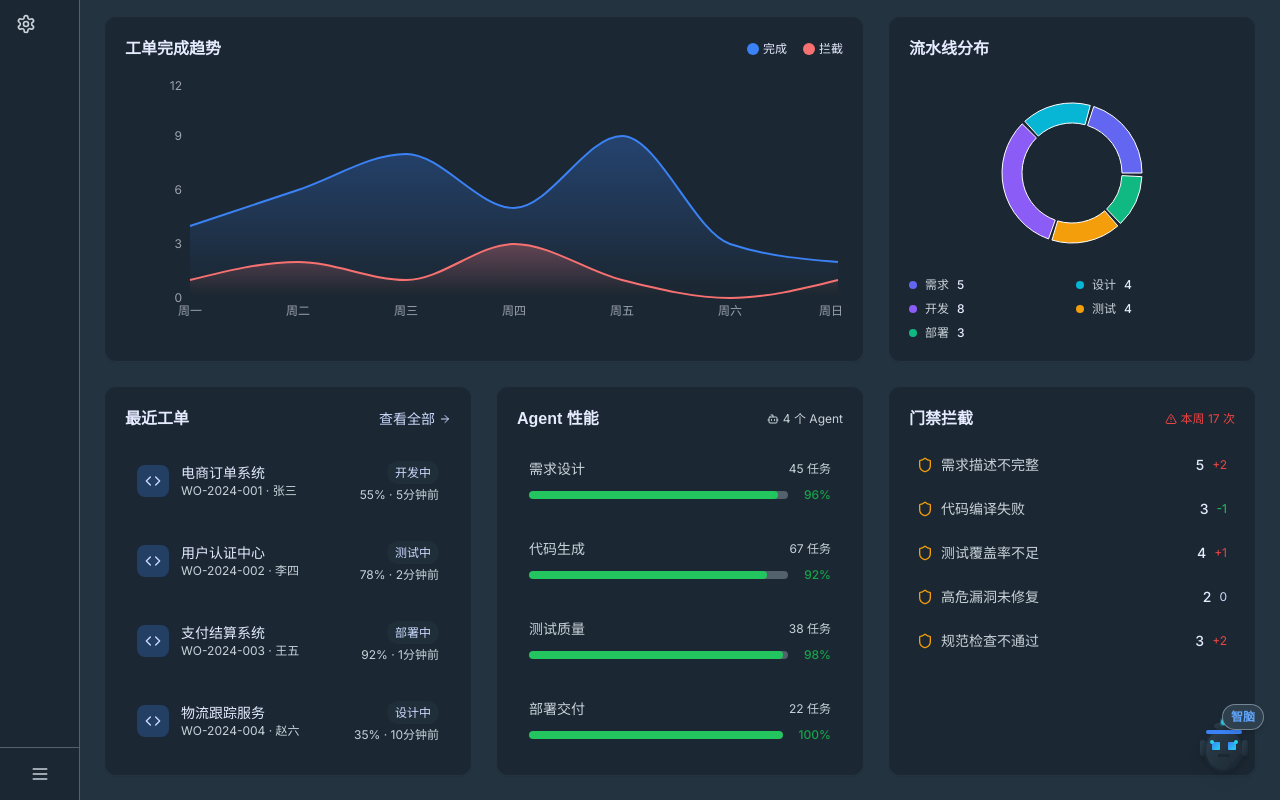
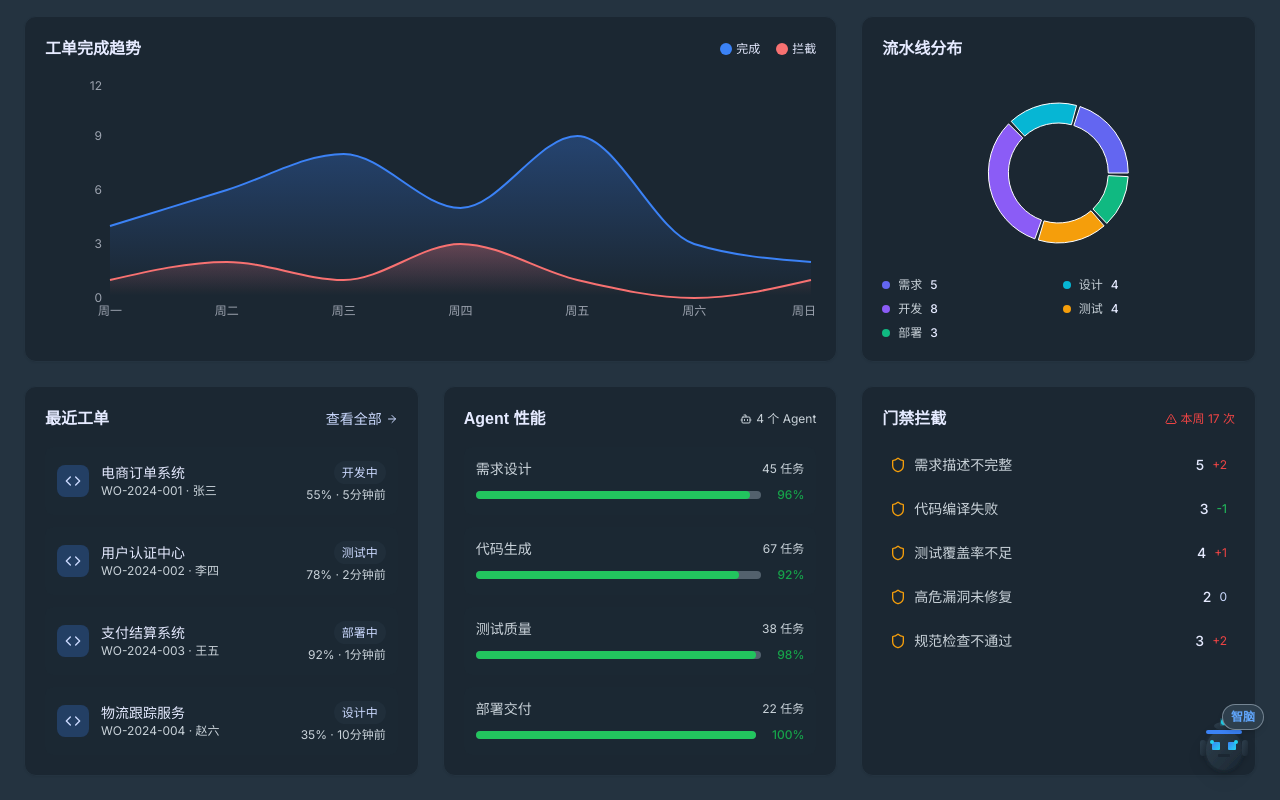
Before and after one commit to edwinyao121/ai-rjgc, a React (Vite) app: page / in a window 1280 px wide. Both pictures are taken after a click on the button "收起菜单". Shown: the part 298-1098 px from the top of the page. Built offline with nearby package versions, Linux system fonts and the light colour scheme.

Commit message:
feat: completely collapse sidebar to w-0 and add header toggle button

```diff
--- a/src/App.jsx
+++ b/src/App.jsx
@@ -35,7 +35,7 @@ function App() {
 
   return (
     <div className="min-h-screen bg-gray-100 flex">
-      <aside className={`${sidebarOpen ? 'w-64' : 'w-20'} bg-white border-r border-gray-200 transition-all duration-300 flex flex-col`}>
+      <aside className={`${sidebarOpen ? 'w-64 border-r border-gray-200' : 'w-0 overflow-hidden border-none'} bg-white transition-all duration-300 flex flex-col`}>
         <div className="h-16 flex items-center justify-between px-4 border-b border-gray-200">
           {sidebarOpen ? (
             <div className="flex items-center gap-3">
@@ -89,6 +89,15 @@ function App() {
       <main className="flex-1 flex flex-col">
         <header className="h-16 bg-white border-b border-gray-200 flex items-center justify-between px-6">
           <div className="flex items-center gap-4">
+            {!sidebarOpen && (
+              <button
+                onClick={() => setSidebarOpen(true)}
+                className="p-1.5 hover:bg-gray-100 rounded-lg text-gray-500 hover:text-gray-700 transition-colors mr-2 flex items-center justify-center border border-gray-200 shadow-sm bg-white"
+                title="展开菜单"
+              >
+                <Menu className="w-4 h-4" />
+              </button>
+            )}
             <div className="relative">
               <Search className="w-4 h-4 absolute left-3 top-1/2 -translate-y-1/2 text-gray-400" />
               <input
```
Also changed, not shown: 5 other files (tests, documents, lock files or other folders).
